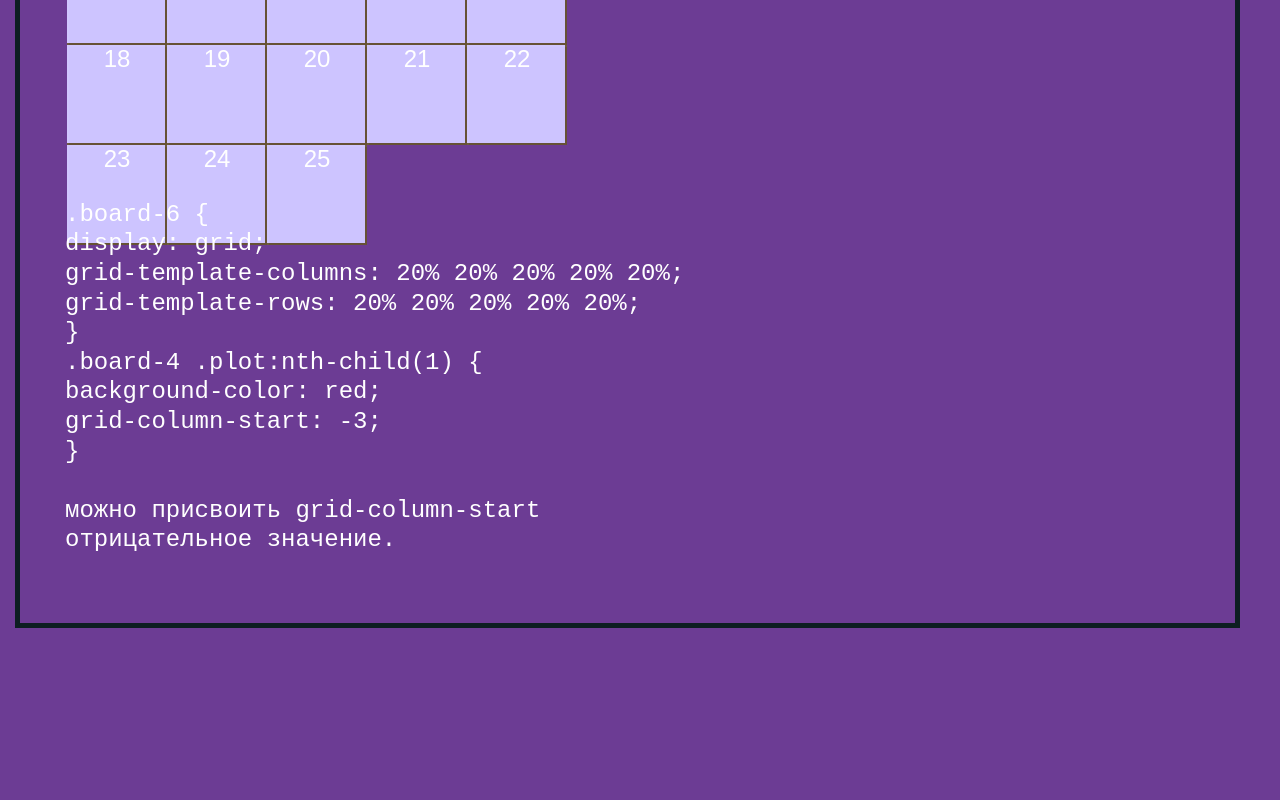
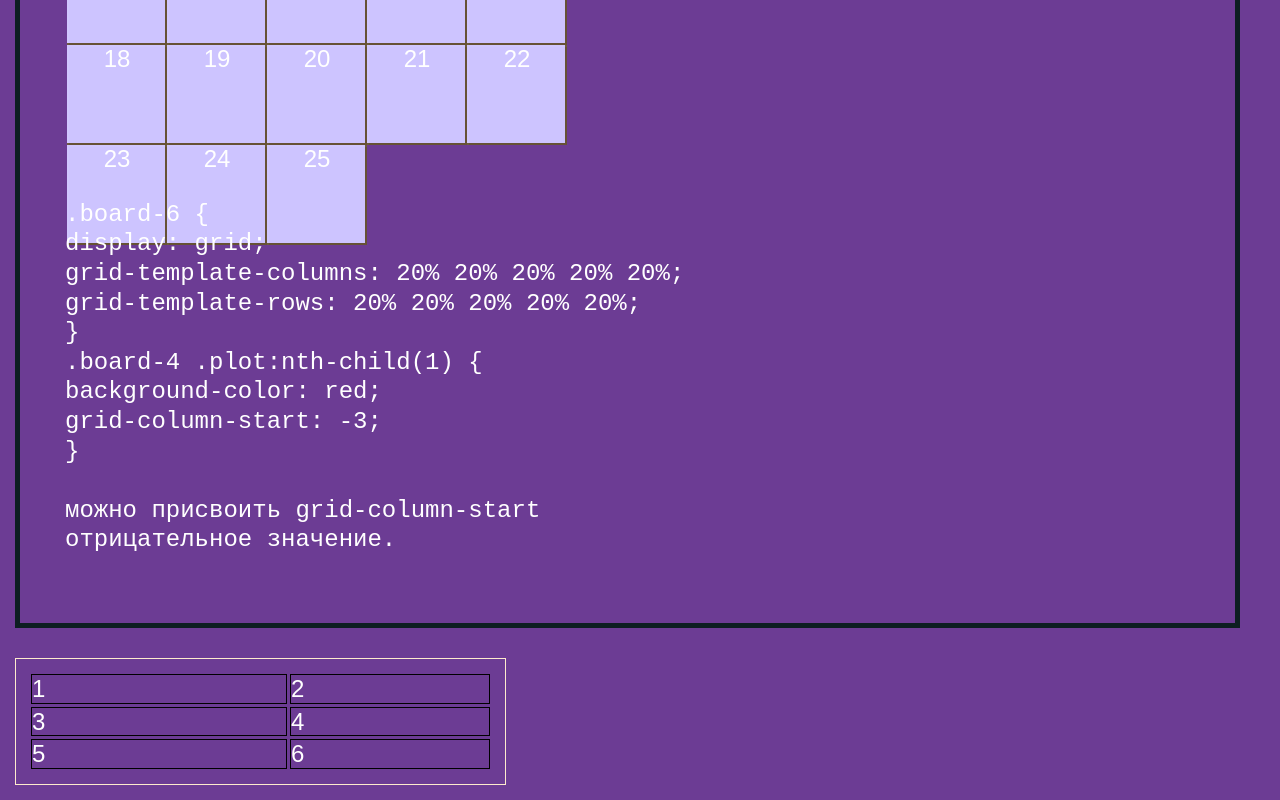
Before and after one commit to E1ena1/cssgrid, a plain HTML site: page index.html in a window 1280 px wide. Shown: the part 5319-6119 px from the top of the page. Before the commit the page ends 5962 px from the top, so only its background shows below. Drawn offline with nearby package versions, Linux system fonts and the light colour scheme.

Commit message:
added block

```diff
--- a/index.html
+++ b/index.html
@@ -9,8 +9,8 @@
     <link rel="stylesheet" href="style.css">
     <link rel="apple-touch-icon" sizes="192x192" href="/android-chrome-192x192.png">
     <link rel="apple-touch-icon" sizes="180x180" href="/apple-touch-icon.png">
-    <link rel="icon" type="image/png" sizes="32x32" href="/favicon-32x32.png">
-    <link rel="icon" type="image/png" sizes="16x16" href="/favicon-16x16.png">
+    <link rel="icon" type="image/png" sizes="32x32" href="favicon-32x32.png">
+    <link rel="icon" type="image/png" sizes="16x16" href="favicon-16x16.png">
     <link rel="icon" type="image/png" sizes="16x16" href="favicon.ico">
     <meta name="msapplication-TileColor" content="#da532c">
     <meta name="theme-color" content="#ffffff">
@@ -283,5 +283,13 @@
         </code>
     </p>
 </section>
+<section class="view view_sp">
+    <span class="plot_sp">1</span>
+    <span class="plot_sp">2</span>
+    <span class="plot_sp">3</span>
+    <span class="plot_sp">4</span>
+    <span class="plot_sp">5</span>
+    <span class="plot_sp">6</span>
+</section>
 </body>
 </html>
--- a/style.css
+++ b/style.css
@@ -74,6 +74,38 @@ body {
     padding: 30px;
 }
 
+.view_sp {
+    display: grid;
+    grid-template-columns: 20vw 200px;
+    grid-template-areas:  "one two" "three four" "five six";
+    border: 1px solid blanchedalmond;
+    gap: 3px;
+}
+.plot_sp:nth-child(1) {
+    grid-area: one;
+    border: 1px solid black;
+}
+.plot_sp:nth-child(2) {
+    grid-area: two;
+    border: 1px solid black;
+}
+.plot_sp:nth-child(3) {
+    grid-area: three;
+    border: 1px solid black;
+}
+.plot_sp:nth-child(4) {
+    grid-area: four;
+    border: 1px solid black;
+}
+.plot_sp:nth-child(5) {
+    grid-area: five;
+    border: 1px solid black;
+}
+.plot_sp:nth-child(6) {
+    grid-area: six;
+    border: 1px solid black;
+}
+
 @media (max-width: 1000px) {
     .plot {
         min-height: 85px;
```
